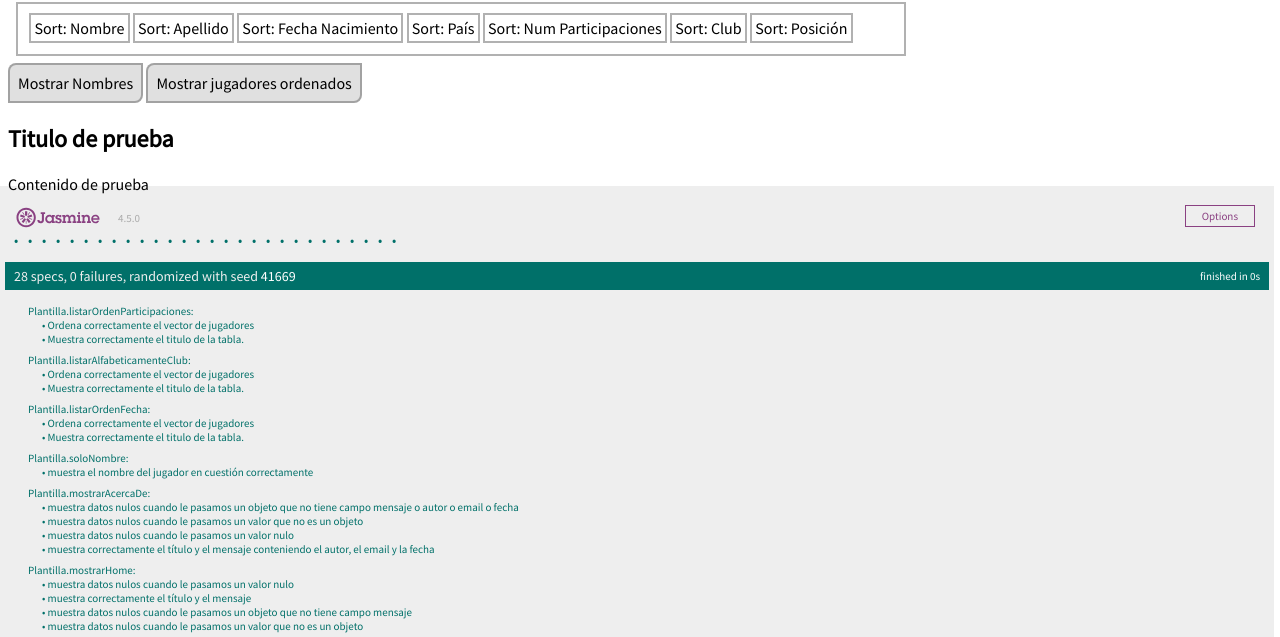
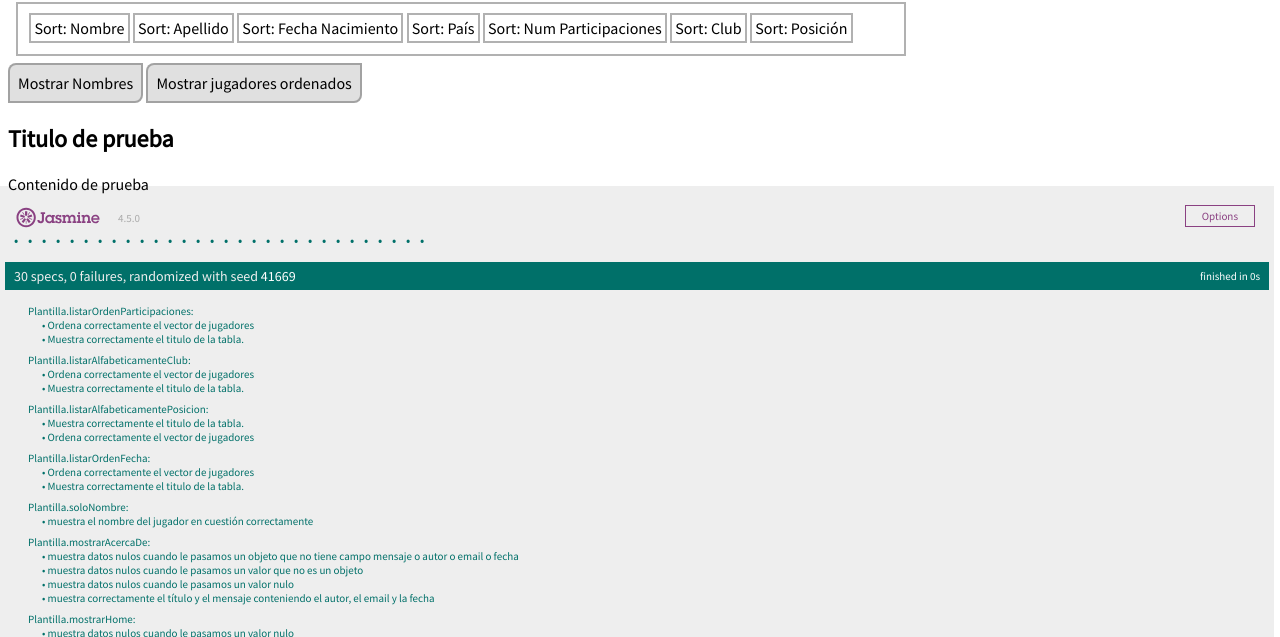
Before and after one commit to UJA-DAGIL-22-23/dagil-2022-2023-practica-3-amb00093, a website with bundled scripts: page front-end/static-files/index.html in a window 1280 px wide. Shown: the part 126-763 px from the top of the page. Built offline with nearby package versions, Linux system fonts and the light colour scheme.

Commit message:
Incremento 5 completado

```diff
--- a/front-end/static-files/index.html
+++ b/front-end/static-files/index.html
@@ -37,7 +37,7 @@
                 <a href="javascript:Plantilla.listarAlfabeticamentePais()" class="sub-menu mostrar">Sort: País</a>
                 <a href="javascript:Plantilla.listarOrdenParticipaciones()" class="sub-menu mostrar">Sort: Num Participaciones</a>
                 <a href="javascript:Plantilla.listarAlfabeticamenteClub()" class="sub-menu mostrar">Sort: Club</a>
-                <a href="#" class="sub-menu mostrar">Sort: Posición</a>
+                <a href="javascript:Plantilla.listarAlfabeticamentePosicion()" class="sub-menu mostrar">Sort: Posición</a>
             </div>
         <a href="javascript:Plantilla.listarNombre()" class="opcion-principal mostrar"
             title="Realiza un listado con todos los nombres de los jugadores en la BBDD">Mostrar Nombres</a>
--- a/front-end/static-files/js/ms-plantilla-spec.js
+++ b/front-end/static-files/js/ms-plantilla-spec.js
@@ -366,6 +366,24 @@ describe("Plantilla.listarAlfabeticamenteClub: ", function (){
     }
     )
 })
+
+describe("Plantilla.listarAlfabeticamentePosicion: ", function (){
+    it("Muestra correctamente el titulo de la tabla. ",
+    function (){
+        Plantilla.imprimeAlfabeticamentePosicion(jugadores)
+        expect(elementoTitulo.innerHTML).toBe(TITULO_MOSTRAR_ALFABETICAMENTE)
+    }
+    )
+
+    it("Ordena correctamente el vector de jugadores ",
+    function (){
+        Plantilla.imprimeAlfabeticamentePosicion(jugadores)
+        expect(jugadores[0].data.posicion).toBe("Opuesta");
+        expect(jugadores[1].data.posicion).toBe("Opuesta");
+        expect(jugadores[2].data.posicion).toBe("Receptor-punta");
+    }
+    )
+})
 /*
 IMPORTANTE
 ==========
--- a/front-end/static-files/js/ms-plantilla.js
+++ b/front-end/static-files/js/ms-plantilla.js
@@ -249,6 +249,17 @@ Plantilla.imprimeAlfabeticamenteClub = function(vector){
     Frontend.Article.actualizar( "Listado de jugadores", msj )
 }
 
+Plantilla.imprimeAlfabeticamentePosicion = function(vector){
+    let msj = "";
+    msj += Plantilla.cabeceraTable();
+    vector.sort(function(a, b){
+        return a.data.posicion.localeCompare(b.data.posicion);
+    });
+    vector.forEach(e => msj += Plantilla.cuerpoTr(e))
+    msj += Plantilla.pieTable();
+    Frontend.Article.actualizar( "Listado de jugadores", msj )
+}
+
 Plantilla.cuerpoTr = function (p) {
     const d = p.data;
     const nac = d.nacimiento;
@@ -294,3 +305,6 @@ Plantilla.listarOrdenParticipaciones = function(){
 Plantilla.listarAlfabeticamenteClub = function(){
     this.recupera(this.imprimeAlfabeticamenteClub);
 }
+Plantilla.listarAlfabeticamentePosicion = function(){
+    this.recupera(this.imprimeAlfabeticamentePosicion);
+}
```
